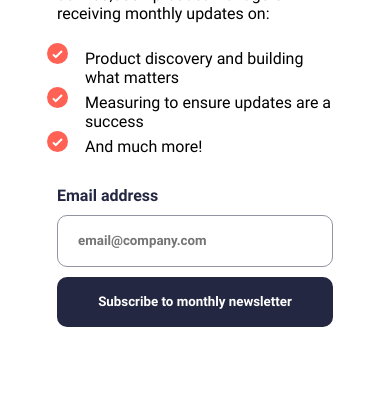
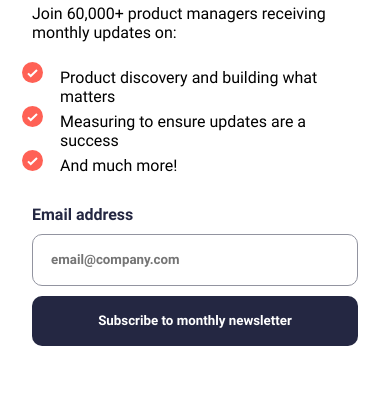
Before and after one commit to Naglaa99/sign-up-form, a plain HTML site: page index.html in a window 390 px wide. Shown: the part 428-844 px from the top of the page. Drawn offline with Linux system fonts and the light colour scheme.

Commit message:
update in code

```diff
--- a/sign.css
+++ b/sign.css
@@ -103,7 +103,7 @@ input {
 }
 
 input::placeholder {
-    padding-left: 10px;
+    padding-left: 8px;
 }
 
 button {
@@ -140,7 +140,7 @@ button:hover {
 @media screen and (max-width:600px) {
 
     .card{
-       width:340px;
+       width:400px;
        border-radius:20px;
        height:max-content;
     }
@@ -173,9 +173,7 @@ button:hover {
     .card1{
       border-radius:0;
     }
-    body{
-        background-color: white;
-    }
+
     .btn{
         width: 300px;
         margin-top:400px;
@@ -187,8 +185,9 @@ button:hover {
       .imgmobile{
         width: 60px;
       }
-      input::placeholder {
-        padding-left: 10px;
-        margin-top:200px;
-    }
+     body{
+        margin: 0;
+        padding:0;
+        background-color: white;
+     }
   }
```
